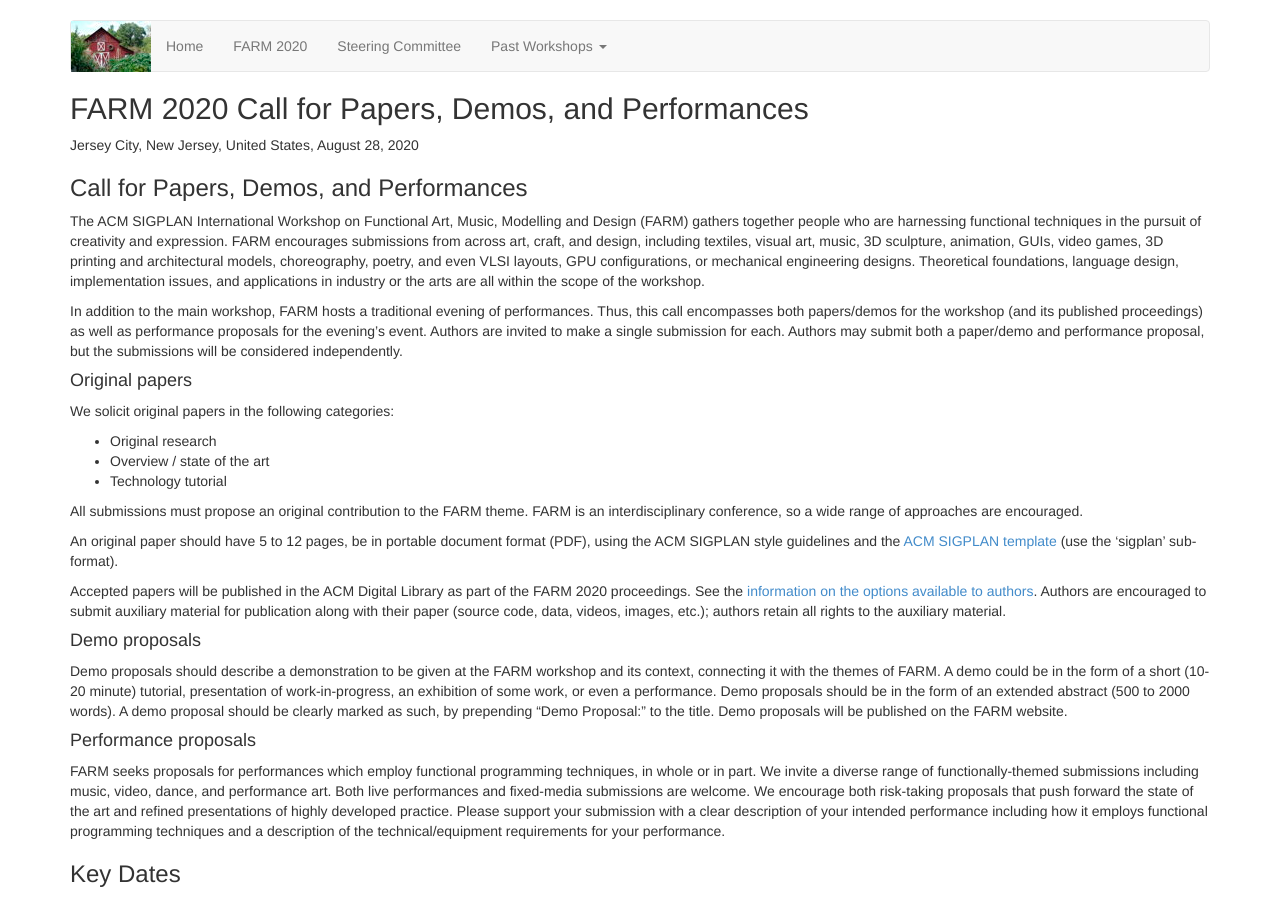
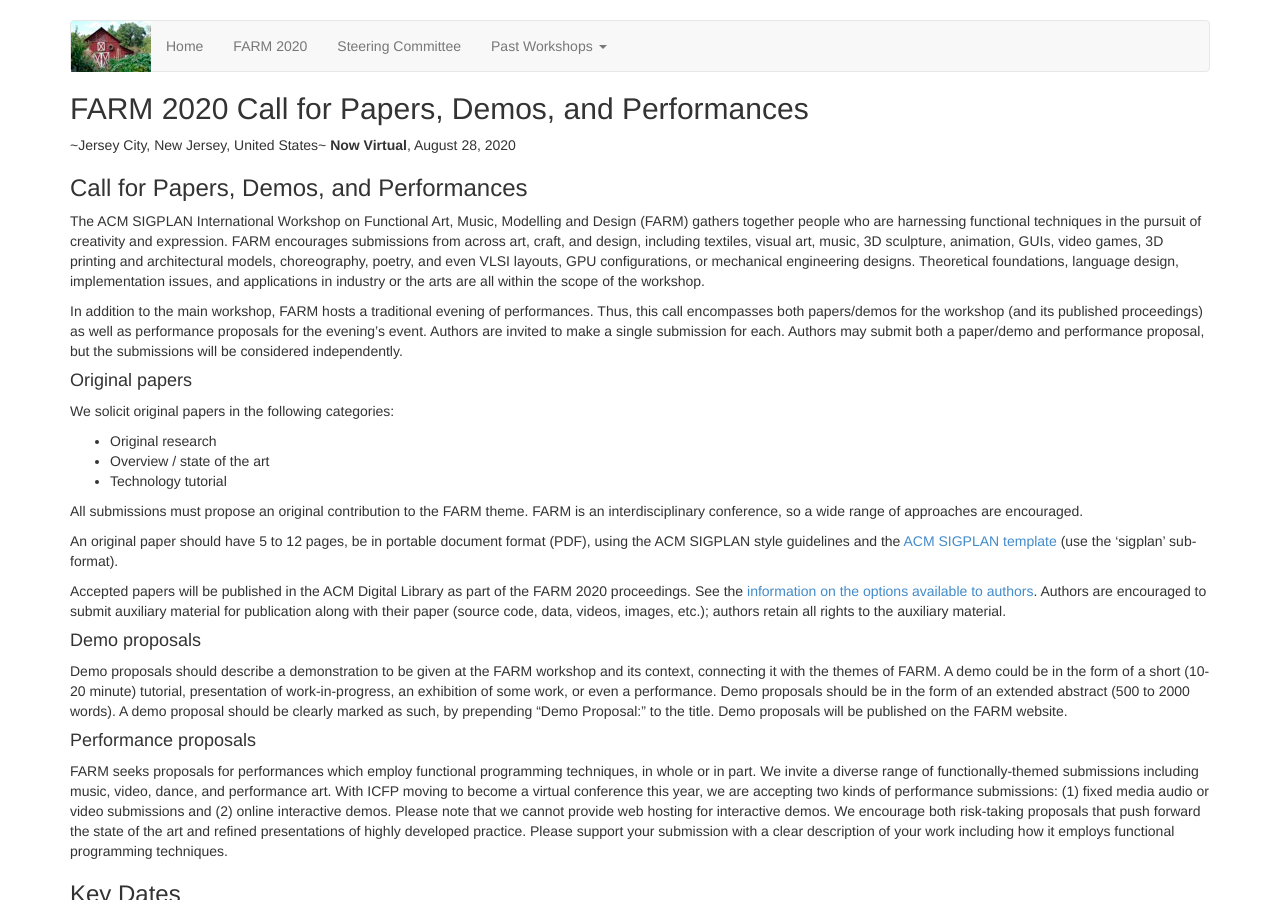
Before and after one commit to functional-art/functional-art.github.com, a Jekyll site: the page built from 2020/cfp.md, in a window 1280 px wide and 900 px high. Built offline with Jekyll 4.4.1, drawn with Linux system fonts in a browser that asks for light colours; nearby versions of some CDN libraries; our own code applies the rules of GitHub Pages for plain Markdown files.

Commit message:
Update 2020 CFP for virtual conference

```diff
--- a/2020/cfp.md
+++ b/2020/cfp.md
@@ -1,6 +1,7 @@
 ## FARM 2020 Call for Papers, Demos, and Performances
 
-Jersey City, New Jersey, United States, August 28, 2020
+~Jersey City, New Jersey, United States~
+**Now Virtual**, August 28, 2020
 
 ### Call for Papers, Demos, and Performances
 
@@ -58,12 +59,13 @@
 FARM seeks proposals for performances which employ functional programming
 techniques, in whole or in part. We invite a diverse range of
 functionally-themed submissions including music, video, dance, and performance
-art. Both live performances and fixed-media submissions are welcome. We
-encourage both risk-taking proposals that push forward the state of the art and
-refined presentations of highly developed practice. Please support your
-submission with a clear description of your intended performance including how
-it employs functional programming techniques and a description of the
-technical/equipment requirements for your performance.
+art. With ICFP moving to become a virtual conference this year, we are accepting
+two kinds of performance submissions: (1) fixed media audio or video submissions
+and (2) online interactive demos. Please note that we cannot provide web
+hosting for interactive demos. We encourage both risk-taking proposals that push
+forward the state of the art and refined presentations of highly developed
+practice. Please support your submission with a clear description of your work
+including how it employs functional programming techniques.
 
 ### Key Dates
 
```
Also changed, not shown: 2020/cfp.txt (+8 -7 lines), 2020/index.md (+1 -1 lines).
